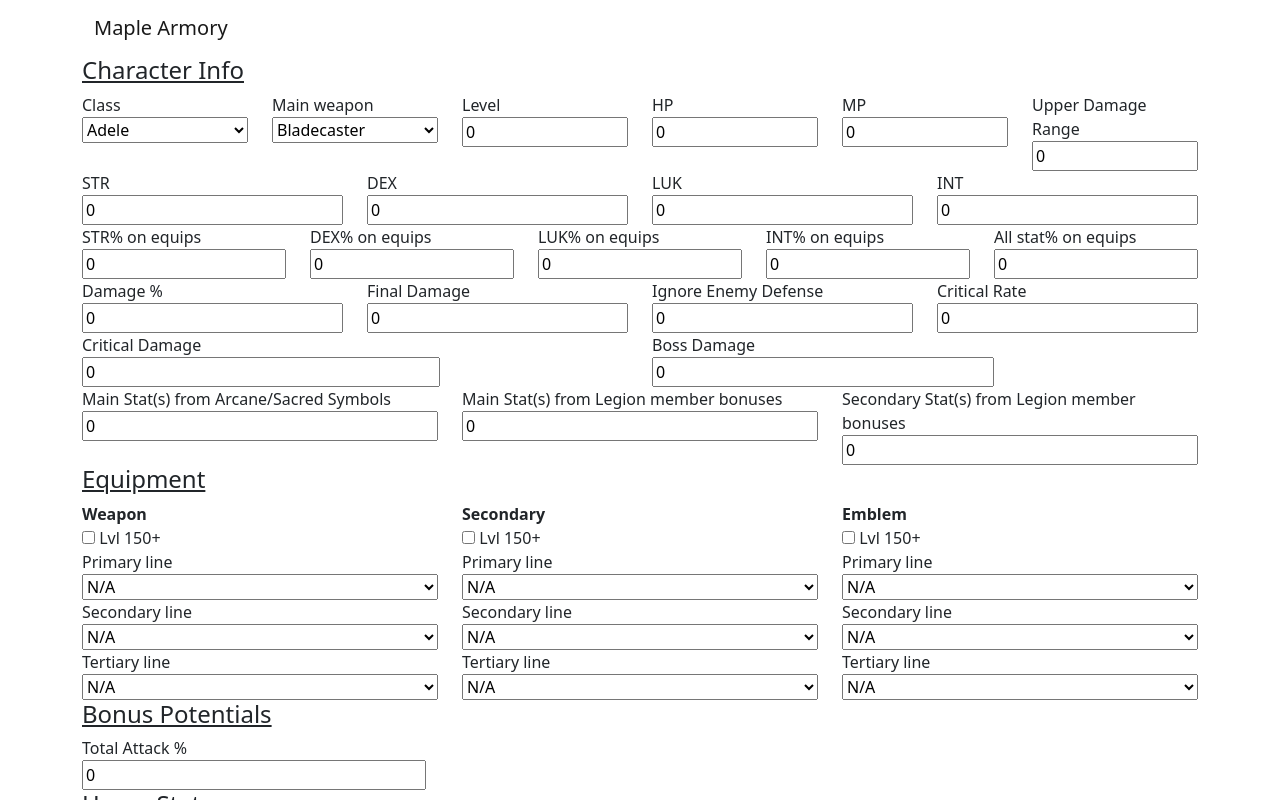
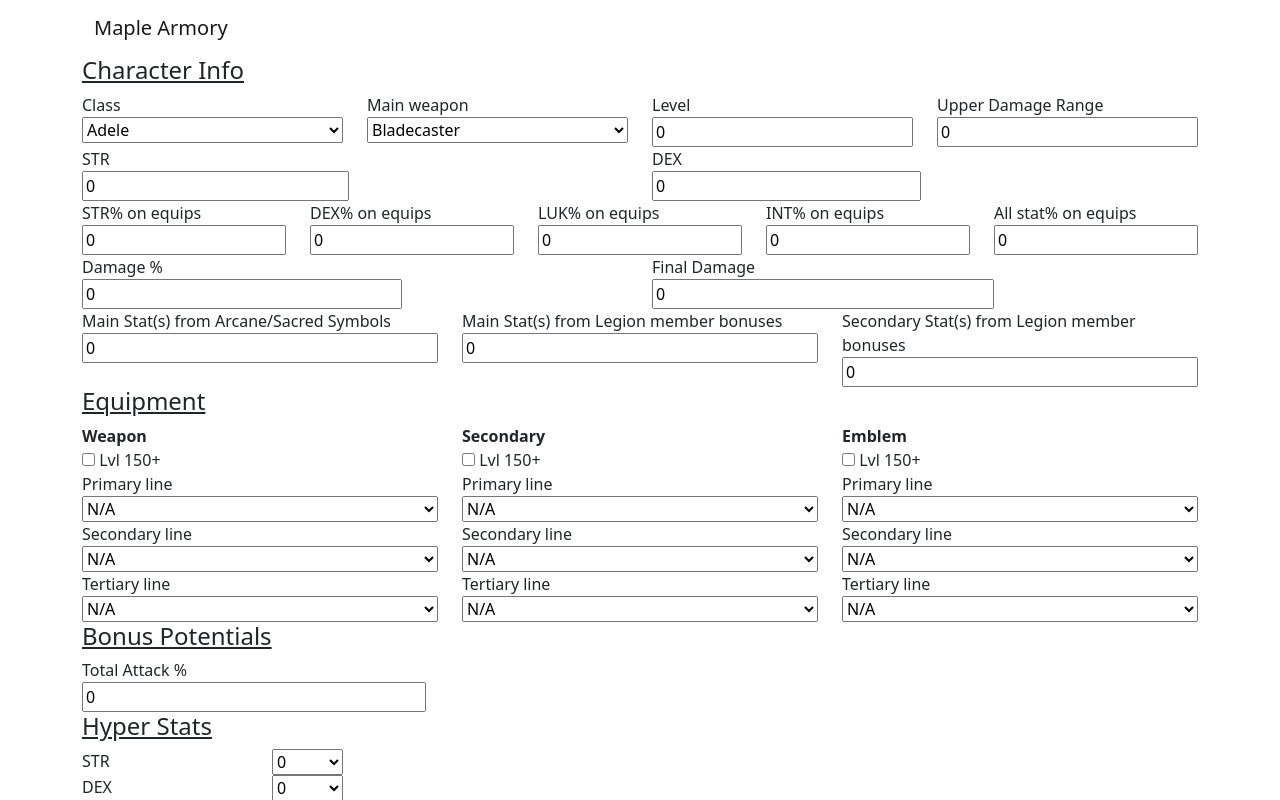
Before and after one commit to danielfhe/danielfhe.github.io, a React (Create React App) app in the folder stat-equivalence/: page / in a window 1280 px wide. Shown: the top 800 px of the page. Built offline with nearby package versions, Linux system fonts and the light colour scheme.

Commit message:
Add alternate calculation of stat equivalents, comment out unnecessary stats, implement hiding of unrelated stats to a class - DH

```diff
--- a/stat-equivalence/src/App.js
+++ b/stat-equivalence/src/App.js
@@ -1,6 +1,6 @@
 import './App.css';
 import HeadingBar from './HeadingBar.js';
-import StatBox from './StatBox.js';
+import StatBox, { HideableStatColumn } from './StatBox.js';
 import DropdownSelector from './DropdownSelector.js';
 import Container from 'react-bootstrap/esm/Container';
 import Col from 'react-bootstrap/Col';
@@ -79,17 +79,19 @@
       secondary: 0
     }
   });
+  const [statEquivalence, setStatEquivalence] = useState({
+    attackEquivalence: null,
+    secondaryEquivalence: null,
+    percentAllEquivalence: null
+  })
+  const classInfo = ClassUtils.getClassInfo(selectedClass);
 
   const handleSubmit = (event) => {
     event.preventDefault();
-    console.log('form data');
-    console.log(stats);
-    console.log(`class: ${selectedClass}`);
-    console.log(`weapon: ${weapon}`);
 
-    const classInfo = ClassUtils.getClassInfo(selectedClass);
     const weaponMultiplier = ClassUtils.getWeaponMultiplier(weapon, selectedClass);
     let calculated = {};
+
     calculated.primaryStats = classInfo.primary
       .map(statName => stats[statName]);
     calculated.secondaryStats = classInfo.secondary
@@ -129,17 +131,50 @@
     calculated.plus1PercentAll = FormulaUtils.damage(classInfo, calculated.attack, calculated.attackPercent / 100.0, calculated.finalStatPrimary, calculated.primaryBaseTotalStat, (1 + calculated.primaryStatPercents[0] / 100.0) + 0.01, calculated.finalStatSecondary, calculated.secondaryBaseTotalStat, (1 + calculated.secondaryStatPercents[0] / 100.0) + 0.01);
     calculated.percentAllDifference = calculated.plus1PercentAll - calculated.currentDmg;
 
-    calculated.attackEquivalence = calculated.attackDifference / calculated.primaryStatDifference;
-    calculated.secondaryEquivalence = calculated.primaryStatDifference / calculated.secondaryStatDifference;
-    calculated.percentAllEquivalence = calculated.percentAllDifference / calculated.primaryStatDifference;
+    calculated.primaryRatio = (calculated.primaryBaseTotalStat + 1) * (1 + calculated.primaryStatPercents[0]/ 100.0) + calculated.finalStatPrimary - calculated.primaryStats[0]
+    calculated.percentRatio = (calculated.primaryBaseTotalStat) * (1 + (calculated.primaryStatPercents[0] + 1)/ 100.0) + calculated.finalStatPrimary - calculated.primaryStats[0]
+    calculated.attackRatio = (calculated.primaryStats[0] + calculated.secondaryStats[0] / 4) / calculated.attack
+    calculated.secondaryRatio = (calculated.secondaryBaseTotalStat + 1) * (1 + calculated.secondaryStatPercents[0]/ 100.0) + calculated.finalStatSecondary - calculated.secondaryStats[0]
 
+    setStatEquivalence({
+      ...statEquivalence,
+      attackEquivalence: calculated.attackDifference / calculated.primaryStatDifference,
+      secondaryEquivalence: calculated.primaryStatDifference / calculated.secondaryStatDifference,
+      percentAllEquivalence: calculated.percentAllDifference / calculated.primaryStatDifference,
+      attackEquivalence2: calculated.attackRatio / calculated.primaryRatio,
+      secondaryEquivalence2: calculated.secondaryRatio / calculated.primaryRatio,
+      percentAllEquivalence2: calculated.percentRatio / calculated.primaryRatio
+    });
+
+    console.log('form data');
+    console.log(stats);
+    console.log(`class: ${selectedClass}`);
+    console.log(`weapon: ${weapon}`);
     console.log(calculated);
+    console.log(statEquivalence);
   }
 
   return (
     <>
       <Container><HeadingBar/></Container>
       <div className="App-Body">
+        { statEquivalence.attackEquivalence != null ?
+          <Container>
+            <Row><Col><h4><u>Stat Equivalence</u></h4></Col></Row>
+            <Row><Col><label>1% All Stats:</label> {statEquivalence.percentAllEquivalence.toFixed(2)} primary stat</Col></Row>
+            <Row><Col><label>1 Attack:</label> {statEquivalence.attackEquivalence.toFixed(2)} primary stat</Col></Row>
+            <Row><Col><label>1 Secondary Stat:</label> {statEquivalence.secondaryEquivalence.toFixed(2)} primary stat</Col></Row>
+            <br/>
+            <Row><Col><label>Primary ratio:</label> {statEquivalence.primaryRatio.toFixed(2)}</Col></Row>
+            <Row><Col><label>1% ratio:</label> {statEquivalence.percentRatio.toFixed(2)}</Col></Row>
+            <Row><Col><label>Attack ratio:</label> {statEquivalence.attackRatio.toFixed(2)}</Col></Row>
+            <br/>
+            <Row><Col><label>1% All Stats 2:</label> {statEquivalence.percentAllEquivalence2.toFixed(2)} primary stat</Col></Row>
+            <Row><Col><label>1 Attack 2:</label> {statEquivalence.attackEquivalence2.toFixed(2)} primary stat</Col></Row>
+            <Row><Col><label>1 Secondary Stat 2:</label> {statEquivalence.secondaryEquivalence2.toFixed(2)} primary stat</Col></Row>
+          </Container>
+          : null
+        }
         <form onSubmit={handleSubmit}>
           <Container>
             <Row><Col><h4><u>Character Info</u></h4></Col></Row>
@@ -147,15 +182,15 @@
               <Col><label>Class</label><DropdownSelector optionsList={ClassUtils.getClassNames()} selected={selectedClass} setSelected={setSelectedClass}/></Col>
               <Col><label>Main weapon</label><DropdownSelector optionsList={ClassUtils.getWeaponNames()} selected={weapon} setSelected={setWeapon}/></Col>
               <Col><StatBox statName={'Level'} stat={stats.level} type={'number'} setStatValue={s => {setStats({...stats, level: Number(s)})}}/></Col>
-              <Col><StatBox statName={'HP'} stat={stats.hp} type={'number'} setStatValue={s => {setStats({...stats, hp: Number(s)})}}/></Col>
-              <Col><StatBox statName={'MP'} stat={stats.mp} type={'number'} setStatValue={s => {setStats({...stats, mp: Number(s)})}}/></Col>
+              {/* <Col><StatBox statName={'HP'} stat={stats.hp} type={'number'} setStatValue={s => {setStats({...stats, hp: Number(s)})}}/></Col>
+              <Col><StatBox statName={'MP'} stat={stats.mp} type={'number'} setStatValue={s => {setStats({...stats, mp: Number(s)})}}/></Col> */}
               <Col><StatBox statName={'Upper Damage Range'} stat={stats.upperShownDmgRange} type={'number'} setStatValue={s => {setStats({...stats, upperShownDmgRange: Number(s)})}}/></Col>
             </Row>
             <Row>
-              <Col><StatBox statName={'STR'} stat={stats.STR} type={'number'} setStatValue={s => {setStats({...stats, STR: Number(s)})}}/></Col>
-              <Col><StatBox statName={'DEX'} stat={stats.DEX} type={'number'} setStatValue={s => {setStats({...stats, DEX: Number(s)})}}/></Col>
-              <Col><StatBox statName={'LUK'} stat={stats.LUK} type={'number'} setStatValue={s => {setStats({...stats, LUK: Number(s)})}}/></Col>
-              <Col><StatBox statName={'INT'} stat={stats.INT} type={'number'} setStatValue={s => {setStats({...stats, INT: Number(s)})}}/></Col>
+              <HideableStatColumn statName={'STR'} stat={stats.STR} type={'number'} setStatValue={s => {setStats({...stats, STR: Number(s)})}} classInfo={classInfo}/>
+              <HideableStatColumn statName={'DEX'} stat={stats.DEX} type={'number'} setStatValue={s => {setStats({...stats, DEX: Number(s)})}} classInfo={classInfo}/>
+              <HideableStatColumn statName={'LUK'} stat={stats.LUK} type={'number'} setStatValue={s => {setStats({...stats, LUK: Number(s)})}} classInfo={classInfo}/>
+              <HideableStatColumn statName={'INT'} stat={stats.INT} type={'number'} setStatValue={s => {setStats({...stats, INT: Number(s)})}} classInfo={classInfo}/>
             </Row>
             <Row>
               <Col><StatBox statName={'STR% on equips'} stat={stats.percentSTR} type={'number'} setStatValue={s => {setStats({...stats, percentSTR: Number(s)})}}/></Col>
@@ -167,13 +202,13 @@
             <Row>
               <Col><StatBox statName={'Damage %'} stat={stats.dmgPercent} type={'number'} setStatValue={s => {setStats({...stats, dmgPercent: Number(s)})}}/></Col>
               <Col><StatBox statName={'Final Damage'} stat={stats.finalDmg} type={'number'} setStatValue={s => {setStats({...stats, finalDmg: Number(s)})}}/></Col>
-              <Col><StatBox statName={'Ignore Enemy Defense'} stat={stats.ied} type={'number'} setStatValue={s => {setStats({...stats, ied: Number(s)})}}/></Col>
-              <Col><StatBox statName={'Critical Rate'} stat={stats.critRate} type={'number'} setStatValue={s => {setStats({...stats, critRate: Number(s)})}}/></Col>
+              {/* <Col><StatBox statName={'Ignore Enemy Defense'} stat={stats.ied} type={'number'} setStatValue={s => {setStats({...stats, ied: Number(s)})}}/></Col>
+              <Col><StatBox statName={'Critical Rate'} stat={stats.critRate} type={'number'} setStatValue={s => {setStats({...stats, critRate: Number(s)})}}/></Col> */}
             </Row>
-            <Row>
+            {/* <Row>
               <Col><StatBox statName={'Critical Damage'} stat={stats.critDmg} type={'number'} setStatValue={s => {setStats({...stats, critDmg: Number(s)})}}/></Col>
               <Col><StatBox statName={'Boss Damage'} stat={stats.bossDmg} type={'number'} setStatValue={s => {setStats({...stats, bossDmg: Number(s)})}}/></Col>
-            </Row>
+            </Row> */}
             <Row>
               <Col><StatBox statName={'Main Stat(s) from Arcane/Sacred Symbols'} stat={stats.symbolStats} type={'number'} setStatValue={s => {setStats({...stats, symbolStats: Number(s)})}}/></Col>
               <Col><StatBox statName={'Main Stat(s) from Legion member bonuses'} stat={stats.legion.primary} type={'number'} setStatValue={s => {setStats({...stats, legion: {...stats.legion, primary: Number(s)}})}}/></Col>
--- a/stat-equivalence/src/StatBox.js
+++ b/stat-equivalence/src/StatBox.js
@@ -1,3 +1,5 @@
+import Col from 'react-bootstrap/Col';
+
 export default function StatBox({ statName, stat, type, setStatValue }) {
     function onStatChange(e) {
         setStatValue(e.target.value);
@@ -9,3 +11,12 @@
         </label>
     );
 }
+
+export function HideableStatColumn({ statName, stat, type, setStatValue, classInfo }) {
+    return (
+        classInfo.primary.concat(classInfo.secondary).includes(statName) &&
+            <Col>
+                <StatBox statName={statName} stat={stat} type={type} setStatValue={setStatValue}/>
+            </Col>
+    );
+}
```
